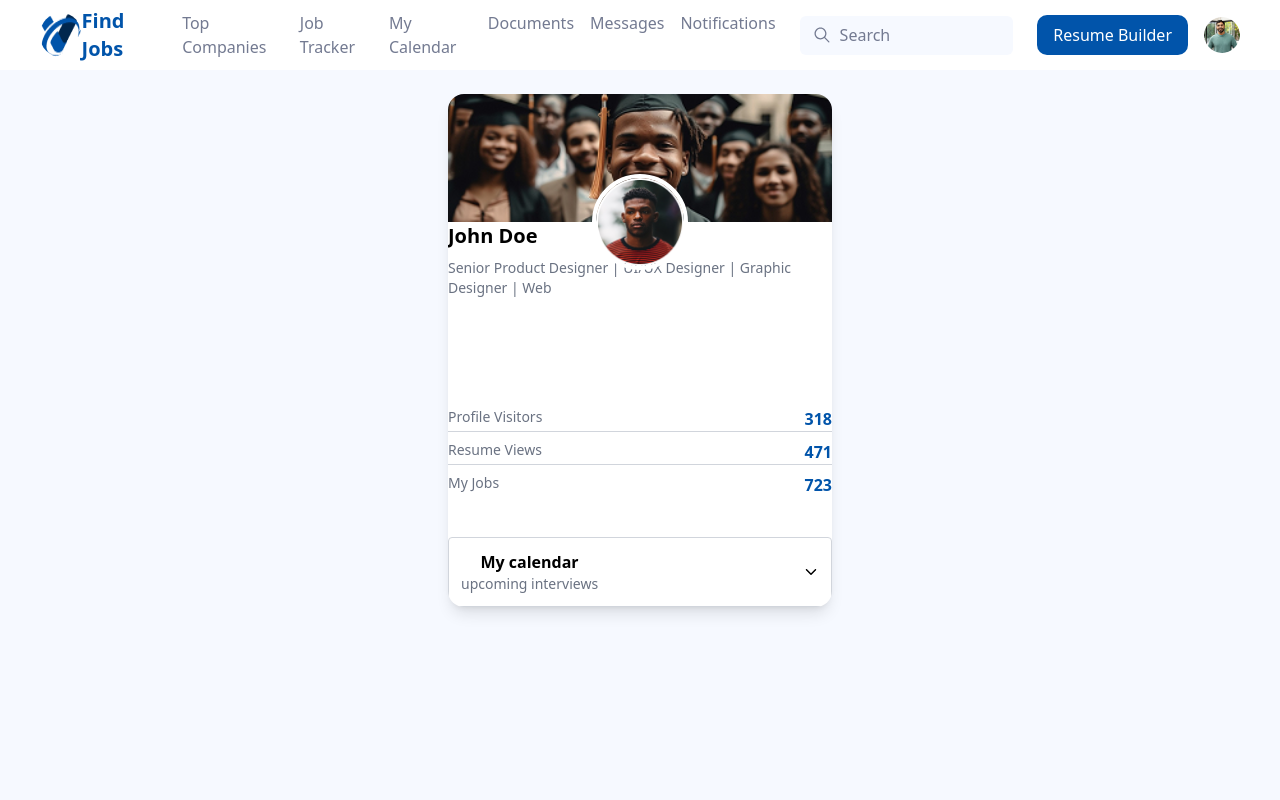
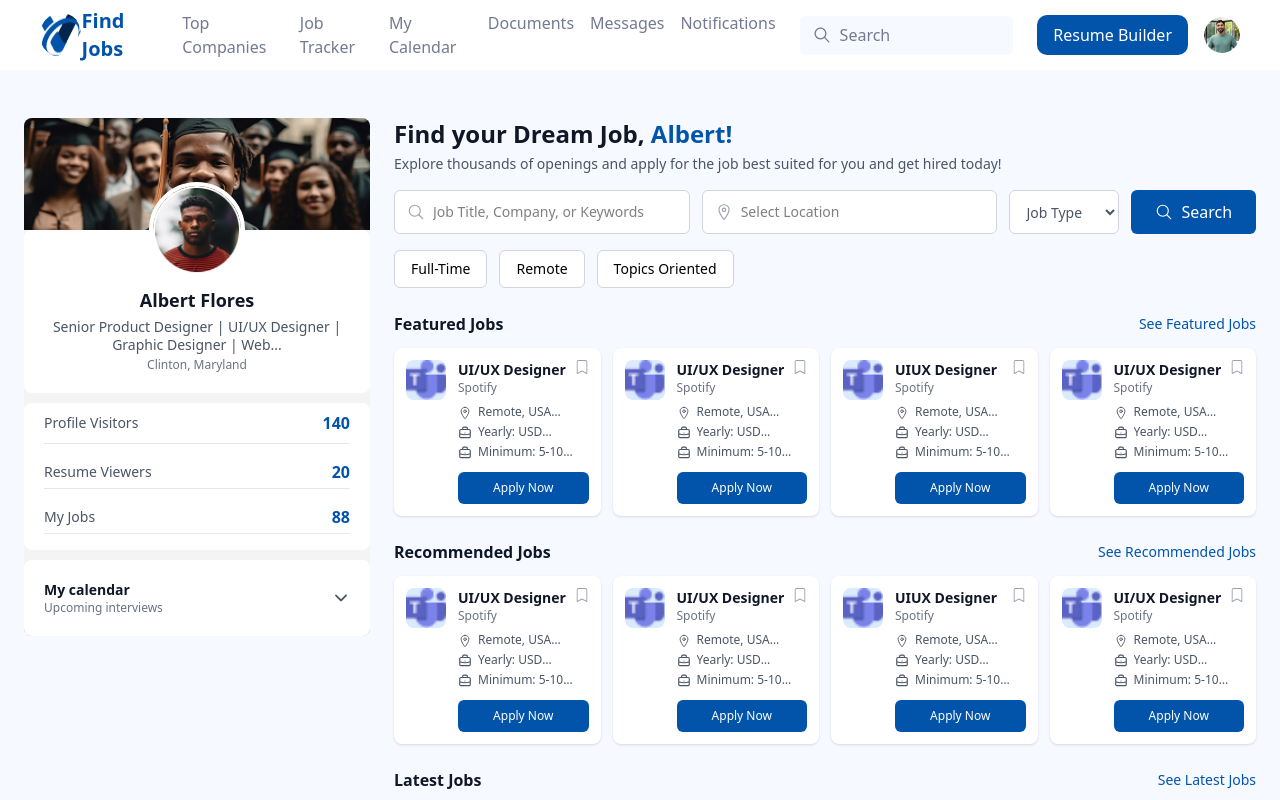
Before and after one commit to Muhammad-Salman2/Transviti-Landing-page, a React (Vite) app: page / in a window 1280 px wide. Shown: the top 800 px of the page. Built offline with nearby package versions, Linux system fonts and the light colour scheme.

Commit message:
job listing section added

```diff
--- a/src/components/HeroSection.jsx
+++ b/src/components/HeroSection.jsx
@@ -1,15 +1,18 @@
 import React from 'react'
 import UserProfileCard from './ProfileSection'
+import JobListingSection from './JobListingSection'
 
 export default function HeroSection() {
     return (
-        <div className='flex '>
-            <div className='flex-1'>
+        <div className='flex gap-6 px-6 max-w-[1400px] mx-auto py-6'>
+            {/* Left Sidebar - Profile Section */}
+            <div className='w-[346px] shrink-0'>
                 <UserProfileCard />
             </div>
 
-            <div>
-
+            {/* Main Content Area */}
+            <div className='flex-1'>
+                <JobListingSection />
             </div>
         </div>
     )
--- /dev/null
+++ b/src/components/JobListingSection.jsx
@@ -0,0 +1,185 @@
+import React from 'react';
+import { IoSearchOutline, IoLocationOutline } from 'react-icons/io5';
+import { HiOutlineBriefcase } from 'react-icons/hi';
+import { BsBookmark } from 'react-icons/bs';
+import logoPlaceholder from '../assets/images/Tlogo.png';
+
+
+const JobListingSection = () => {
+    const jobCategories = ['Full-Time', 'Remote', 'Topics Oriented'];
+
+    const featuredJobs = [
+        {
+            id: 1,
+            title: 'UI/UX Designer',
+            company: 'Spotify',
+            type: 'Remote, USA (America)',
+            salary: 'Yearly: USD Amount [...]',
+            experience: '5-10 years'
+        },
+        {
+            id: 2,
+
+            title: 'UI/UX Designer',
+            company: 'Spotify',
+            type: 'Remote, USA (America)',
+            salary: 'Yearly: USD Amount [...]',
+            experience: '5-10 years'
+        },
+        {
+            id: 3,
+
+            title: 'UIUX Designer',
+            company: 'Spotify',
+            type: 'Remote, USA (America)',
+            salary: 'Yearly: USD Amount [...]',
+            experience: '5-10 years'
+        },
+        {
+            id: 4,
+
+            title: 'UI/UX Designer',
+            company: 'Spotify',
+            type: 'Remote, USA (America)',
+            salary: 'Yearly: USD Amount [...]',
+            experience: '5-10 years'
+        }
+    ];
+
+    const JobCard = ({ job }) => (
+        <div className="bg-white rounded-lg p-3 shadow-sm hover:shadow-md transition-shadow">
+            <div className="flex gap-3">
+                <div className="w-10 h-10 bg-blue-100 rounded-lg flex items-center justify-center shrink-0 overflow-hidden">
+                    <img src={logoPlaceholder} alt="Company Logo" className="w-full h-full object-cover" />
+                </div>
+                <div className="flex-1 min-w-0">
+                    <div className="flex justify-between items-start mb-2">
+                        <div className="flex-1 min-w-0">
+                            <h3 className="font-semibold text-gray-900 text-sm truncate">{job.title}</h3>
+                            <p className="text-xs text-gray-500">{job.company}</p>
+                        </div>
+                        <BsBookmark className="text-gray-400 cursor-pointer hover:text-blue-600 ml-2 shrink-0" size={14} />
+                    </div>
+                    <div className="space-y-1 mb-3">
+                        <div className="flex items-start gap-1.5 text-xs text-gray-600">
+                            <IoLocationOutline className="text-sm shrink-0 mt-0.5" />
+                            <span className="line-clamp-1">{job.type}</span>
+                        </div>
+                        <div className="flex items-start gap-1.5 text-xs text-gray-600">
+                            <HiOutlineBriefcase className="text-sm shrink-0 mt-0.5" />
+                            <span className="line-clamp-1">{job.salary}</span>
+                        </div>
+                        <div className="flex items-start gap-1.5 text-xs text-gray-600">
+                            <HiOutlineBriefcase className="text-sm shrink-0 mt-0.5" />
+                            <span className="line-clamp-1">Minimum: {job.experience}</span>
+                        </div>
+                    </div>
+                    <button className="w-full bg-[#0154AA] text-white text-xs py-2 rounded-md hover:bg-blue-700 transition-colors font-medium">
+                        Apply Now
+                    </button>
+                </div>
+            </div>
+        </div>
+    );
+
+    return (
+        <div className="w-full">
+            {/* Header Section */}
+            <div className="mb-6">
+                <div className="flex items-start gap-3 mb-4">
+                    <div>
+                        <h1 className="text-2xl font-bold text-gray-900 mb-1">
+                            Find your Dream Job, <span className="text-[#0154AA]">Albert!</span>
+                        </h1>
+                        <p className="text-sm text-gray-600">
+                            Explore thousands of openings and apply for the job best suited for you and get hired today!
+                        </p>
+                    </div>
+                </div>
+
+                {/* Search Bar */}
+                <div className="flex gap-3 mb-4">
+                    <div className="flex-1 flex items-center gap-2 bg-white border border-gray-300 rounded-md px-3 py-2.5">
+                        <IoSearchOutline className="text-gray-400 text-lg" />
+                        <input
+                            type="text"
+                            placeholder="Job Title, Company, or Keywords"
+                            className="flex-1 outline-none text-sm"
+                        />
+                    </div>
+                    <div className="flex-1 flex items-center gap-2 bg-white border border-gray-300 rounded-md px-3 py-2.5">
+                        <IoLocationOutline className="text-gray-400 text-lg" />
+                        <input
+                            type="text"
+                            placeholder="Select Location"
+                            className="flex-1 outline-none text-sm"
+                        />
+                    </div>
+                    <select className="bg-white border border-gray-300 rounded-md px-3 py-2.5 text-sm text-gray-600 outline-none cursor-pointer">
+                        <option>Job Type</option>
+                        <option>Full-Time</option>
+                        <option>Part-Time</option>
+                        <option>Remote</option>
+                    </select>
+                    <button className="bg-[#0154AA] text-white px-6 py-2.5 rounded-md hover:bg-blue-700 transition-colors flex items-center gap-2 font-medium">
+                        <IoSearchOutline className="text-lg" />
+                        Search
+                    </button>
+                </div>
+
+                {/* Category Buttons */}
+                <div className="flex gap-3">
+                    {jobCategories.map((category, index) => (
+                        <button
+                            key={index}
+                            className="px-4 py-2 bg-white border border-gray-300 rounded-md text-sm hover:bg-gray-50 transition-colors"
+                        >
+                            {category}
+                        </button>
+                    ))}
+                </div>
+            </div>
+
+            {/* Featured Jobs Section */}
+            <div className="mb-6">
+                <div className="flex justify-between items-center mb-3">
+                    <h2 className="text-base font-semibold text-gray-900">Featured Jobs</h2>
+                    <a href="#" className="text-sm text-[#0154AA] hover:underline">See Featured Jobs</a>
+                </div>
+                <div className="grid grid-cols-4 gap-3">
+                    {featuredJobs.map((job) => (
+                        <JobCard key={job.id} job={job} />
+                    ))}
+                </div>
+            </div>
+
+            {/* Recommended Jobs Section */}
+            <div className="mb-6">
+                <div className="flex justify-between items-center mb-3">
+                    <h2 className="text-base font-semibold text-gray-900">Recommended Jobs</h2>
+                    <a href="#" className="text-sm text-[#0154AA] hover:underline">See Recommended Jobs</a>
+                </div>
+                <div className="grid grid-cols-4 gap-3">
+                    {featuredJobs.map((job) => (
+                        <JobCard key={job.id + 10} job={job} />
+                    ))}
+                </div>
+            </div>
+
+            {/* Latest Jobs Section */}
+            <div>
+                <div className="flex justify-between items-center mb-3">
+                    <h2 className="text-base font-semibold text-gray-900">Latest Jobs</h2>
+                    <a href="#" className="text-sm text-[#0154AA] hover:underline">See Latest Jobs</a>
+                </div>
+                <div className="grid grid-cols-4 gap-3">
+                    {[...featuredJobs, ...featuredJobs].map((job, index) => (
+                        <JobCard key={index + 20} job={job} />
+                    ))}
+                </div>
+            </div>
+        </div>
+    );
+};
+
+export default JobListingSection;
--- a/src/components/ProfileSection.jsx
+++ b/src/components/ProfileSection.jsx
@@ -1,28 +1,18 @@
 import React from "react";
-// import bannerImage from "../assets/images/banner.png"; // replace with your banner image
-// import profilePic from "../assets/images/userprofile.png"; // replace with your profile picture
-
 import bannerImage from "../assets/images/banner.png";
 import profilePic from "../assets/images/userprofile.png";
 import { IoIosArrowDown } from "react-icons/io";
 
-
 const UserProfileCard = () => {
-    // Function to generate random numbers for stats
-    const getRandomNumber = () => Math.floor(Math.random() * 1000);
-
     return (
-        <div>
-
-            <div className="max-w-sm mx-auto bg-white shadow-lg rounded-2xl overflow-hidden bg-[#F6F9FF]">
-                {/* Banner */}
-                <div className="flex flex-col justify-center">
-
+        <div className="bg-gray-400 w-full rounded-lg max-w-[346px]">
+            <div className="bg-[#F4F4F4] rounded-lg overflow-hidden">
+                {/* Banner and Profile Picture */}
                 <div className="relative">
                     <img
                         src={bannerImage}
                         alt="Banner"
-                            className="w-full h-32 object-cover"
+                        className="w-full h-28 object-cover"
                     />
                     {/* Profile picture */}
                     <div className="absolute left-1/2 transform -translate-x-1/2 -bottom-12">
@@ -34,47 +24,49 @@
                     </div>
                 </div>
 
-                    <h2 className="text-xl font-semibold">John Doe</h2>
+                {/* User Info */}
+                <div className="pt-14 px-5 pb-5 text-center bg-[#FFFFFF] rounded-lg">
+                    <h2 className="text-lg font-semibold text-gray-900">Albert Flores</h2>
 
                     {/* Roles/Titles */}
-                    <p className="text-gray-500 text-sm mt-2">
-                        Senior Product Designer | UI/UX Designer | Graphic Designer | Web
+                    <p className="text-gray-600 text-sm mt-1 leading-tight">
+                        Senior Product Designer | UI/UX Designer | Graphic Designer | Web...
+                    </p>
+
+                    {/* Location */}
+                    <p className="text-gray-500 text-xs mt-1">
+                        Clinton, Maryland
                     </p>
                 </div>
 
-
-                <div className="mt-16 text-center pt-[20px]">
-                    {/* User Name */}
-
                 {/* Stats Section */}
-                    <div className="justify-between mt-6 py-4 pt-px space-y-2">
-                        <div className="text-left flex justify-between border-b border-gray-300">
-                            <p className="text-gray-500 text-sm">Profile Visitors</p>
-                            <p className="font-semibold text-[#0154AA]">{getRandomNumber()}</p>
+                <div className="px-5 pb-4 space-y-3 bg-[#FFFFFF] mt-2.5 rounded-lg">
+                    <div className="flex justify-between items-center py-2  border-b border-gray-200">
+                        <p className="text-gray-600 text-sm">Profile Visitors</p>
+                        <p className="font-semibold text-[#0154AA] text-base">140</p>
                     </div>
-                        <div className="text-left flex justify-between border-b border-gray-300">
-                            <p className="text-gray-500 text-sm">Resume Views</p>
-                            <p className="font-semibold text-[#0154AA]">{getRandomNumber()}</p>
+                    <div className="flex justify-between items-center py-1 border-b border-gray-200">
+                        <p className="text-gray-600 text-sm">Resume Viewers</p>
+                        <p className="font-semibold text-[#0154AA] text-base">20</p>
                     </div>
-                        <div className="text-left flex justify-between ">
-                            <p className="text-gray-500 text-sm">My Jobs</p>
-                            <p className="font-semibold text-[#0154AA]">{getRandomNumber()}</p>
+                    <div className="flex justify-between items-center py-1 border-b border-gray-200">
+                        <p className="text-gray-600 text-sm">My Jobs</p>
+                        <p className="font-semibold text-[#0154AA] text-base">88</p>
                     </div>
                 </div>
 
                 {/* Calendar Section */}
-                    <div className="mt-6 flex flex-col sm:flex-row justify-between gap-2 w-full border border-gray-300 p-3 rounded">
-                        <div>
-                            <h2 className="font-semibold">My calendar</h2>
-                            <p className="text-gray-500 text-sm"> upcoming interviews</p>
+                <div className="flex justify-between items-center px-5 pb-5 pt-5 bg-[#FFFFFF] mt-2.5 rounded-lg">
+                    {/* <div className="bg-gray-50 rounded-lg flex justify-between items-center cursor-pointer hover:bg-gray-100 transition-colors"> */}
+                        <div className="text-left">
+                            <h3 className="font-semibold text-gray-900 text-sm">My calendar</h3>
+                            <p className="text-gray-500 text-xs">Upcoming interviews</p>
+                        </div>
+                        <IoIosArrowDown className="text-gray-600 text-lg cursor-pointer" />
+                    {/* </div> */}
                 </div>
 
-                        <div className="flex items-center space-x-2">
-                            <IoIosArrowDown />
-                        </div>
 
-                    </div>
-                </div>
             </div>
         </div>
     );
```
Also changed, not shown: src/assets/images/Tlogo.png (added), src/assets/images/placehoderlogo.png (added). Lines whose indentation alone changed are shown as unchanged.
